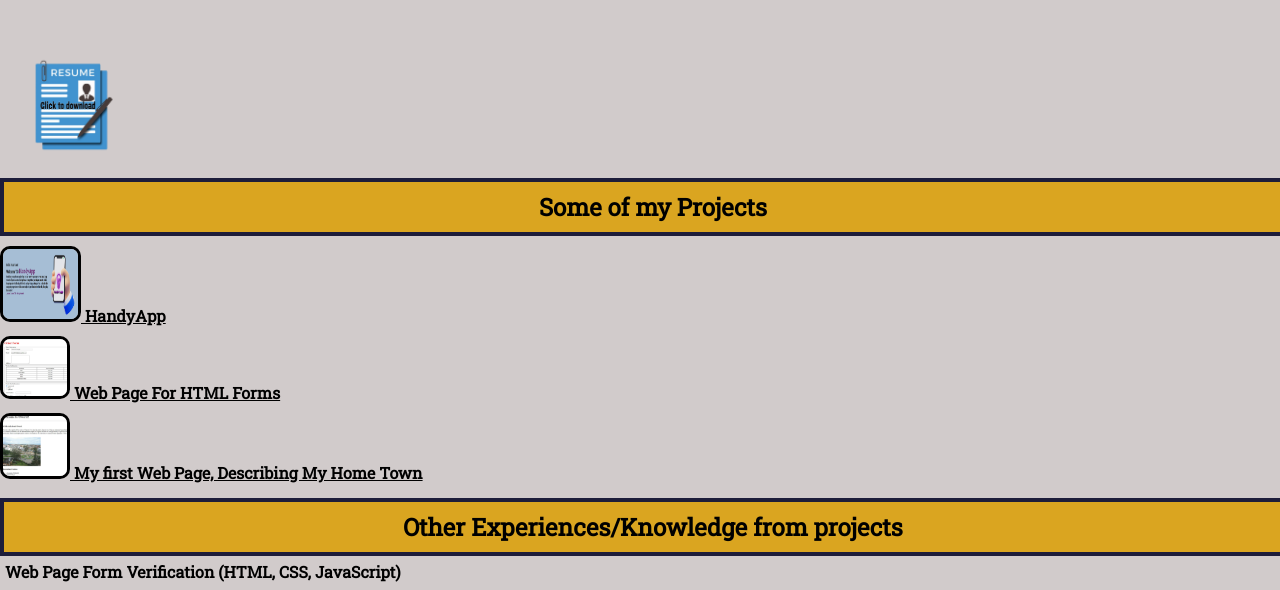
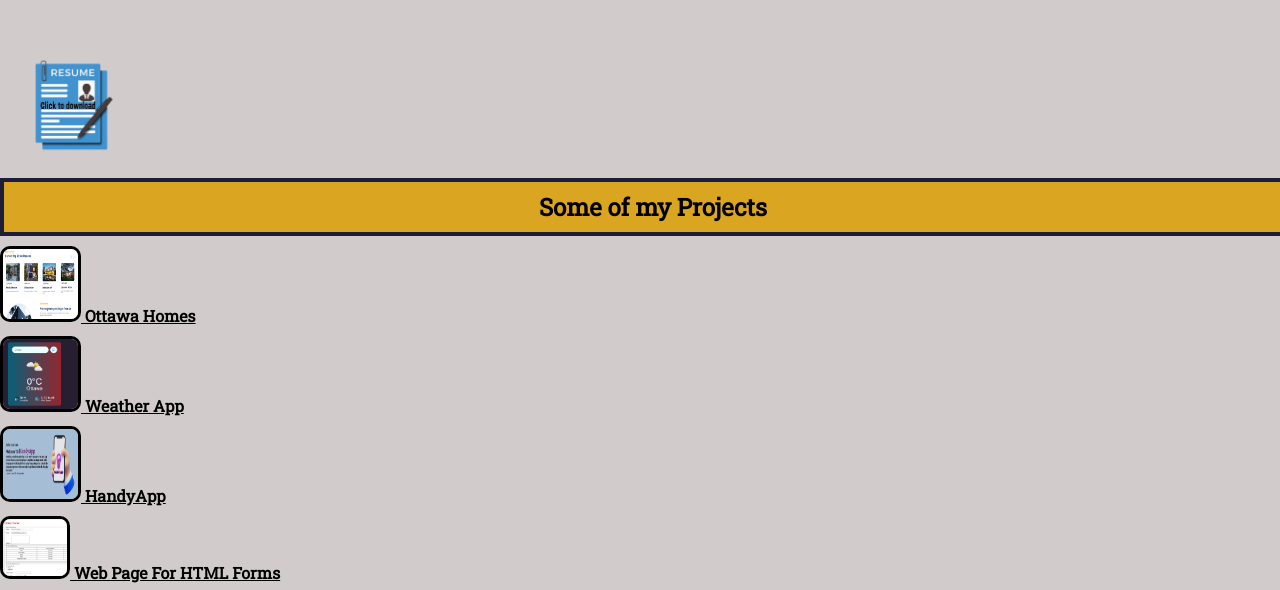
Before and after one commit to Nnamdi-Echegz/webportfolio, a plain HTML site: page Resume.html in a window 1280 px wide. Shown: the part 627-1217 px from the top of the page. Drawn offline with Linux system fonts and the light colour scheme.

Commit message:
added new projects to resume section

```diff
--- a/Resume.html
+++ b/Resume.html
@@ -58,6 +58,20 @@
 
     <div class="myprojectscontainer">
       <h2 class="my-projects-header">Some of my Projects</h2>
+    </div>
+
+    <div class="projects-block">
+      <a href="https://ottawahomes.netlify.app/" class="project-link" target="_blank"
+        ><img class="handyappthumbnail" src="ottawahomes.png" alt="snippet of handyapp" />
+        Ottawa Homes</a
+      >
+    </div>
+
+    <div class="projects-block">
+      <a href="https://weather-by-nd.netlify.app/" class="project-link" target="_blank"
+        ><img class="handyappthumbnail" src="weatherapp.png" alt="snippet of handyapp" />
+        Weather App</a
+      >
     </div>
 
     <div class="projects-block">
```
Also changed, not shown: ottawahomes.png (added), weatherapp.png (added).
